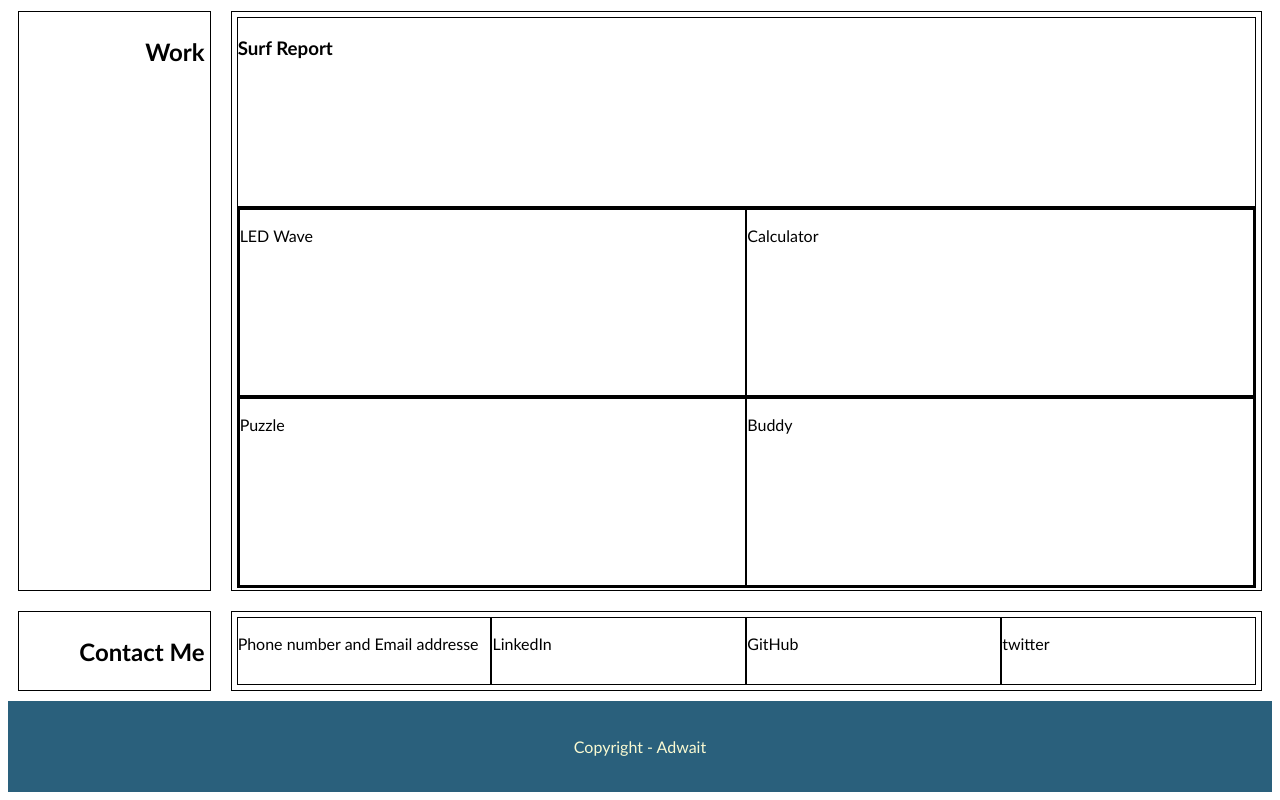
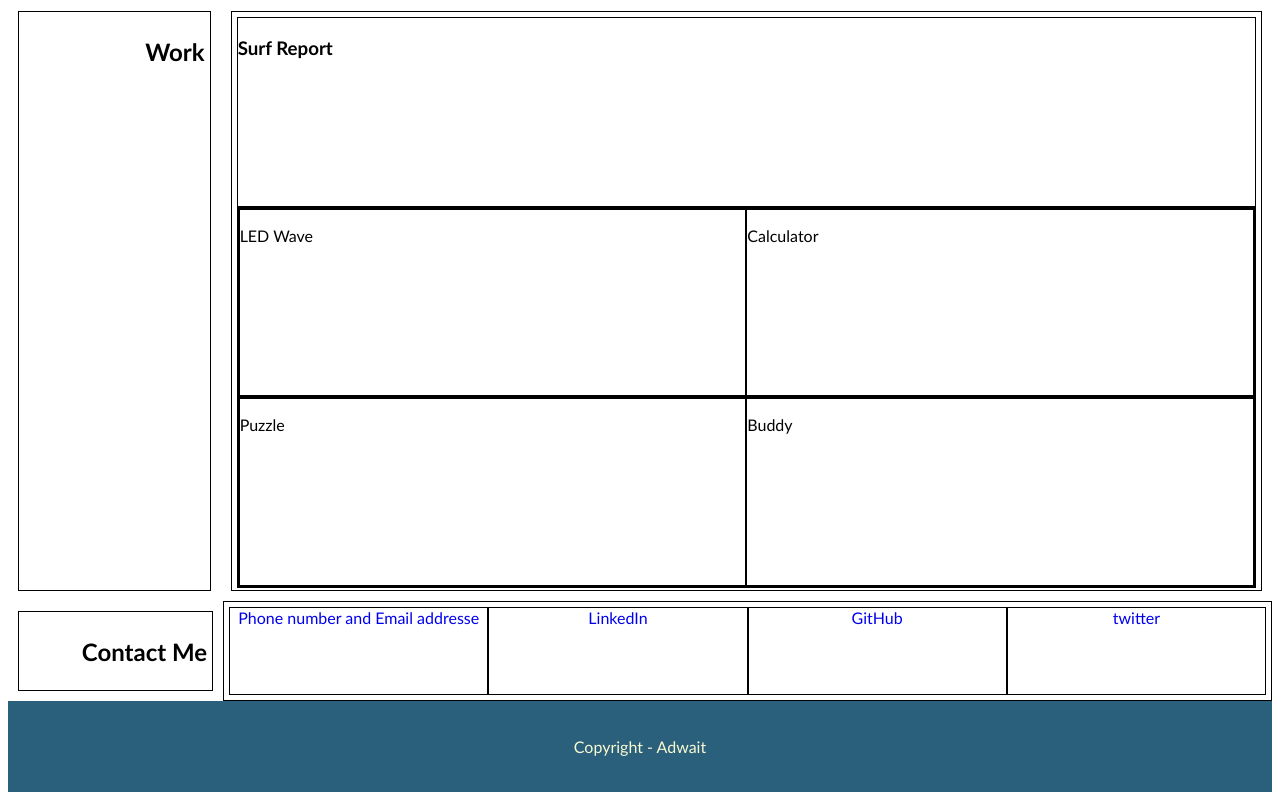
Before and after one commit to adwait7tare/Portfolio, a plain HTML site: page index.html in a window 1280 px wide. Shown: the part 368-1168 px from the top of the page. Drawn offline with Linux system fonts and the light colour scheme.

Commit message:
end of day 0803

```diff
--- a/assets/css/style.css
+++ b/assets/css/style.css
@@ -35,7 +35,7 @@ header nav ul li {
     margin-left: 25px;
 }
 
-a {
+li a {
     color: lightgoldenrodyellow;
     text-decoration: none;
 }
@@ -155,19 +155,8 @@ a {
 
 .contact-details {
     flex: 7;
-    margin: 10px;
     padding: 5px;
-}
-
-.work-title h1 {
-    text-align: right;
-}
-
-.work-examples p {
-    text-align: left;
-}
-
-.contact-details {
+    text-align: center;
     display: flex;
 }
 
@@ -187,10 +176,15 @@ a {
     flex: 1;
 }
 
-footer{
+.contact-me a {
+    text-decoration: none;
+}
+
+footer {
     text-align: center;
     padding: 20px;
     font-family: 'Trebuchet MS', 'Lucida Sans Unicode', 'Lucida Grande', 'Lucida Sans', Arial, sans-serif;
     background-color: #2a607c;
     color: lightgoldenrodyellow;
+
 }
--- a/index.html
+++ b/index.html
@@ -81,16 +81,16 @@
             </div>
             <div class="contact-details">
                 <div class="phone-email">
-                    <p>Phone number and Email addresse</p>
+                    <a href="#">Phone number and Email addresse</a>
                 </div>
                 <div class="linkedin">
-                    <p>LinkedIn</p>
+                    <a href="#">LinkedIn</a>
                 </div>
                 <div class="github">
-                    <p>GitHub</p>
+                    <a href="#">GitHub</a>
                 </div>
                 <div class="twitter">
-                    <p>twitter</p>
+                    <a href="#">twitter</a>
                 </div>
             </div>
         </section>
```
